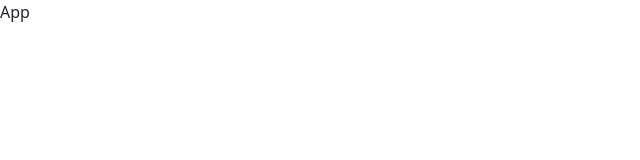
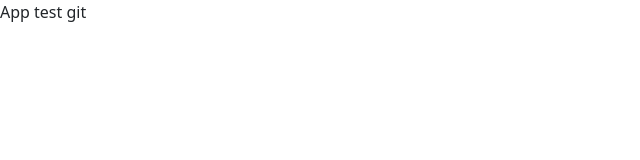
Before and after one commit to VakiTaki/result_jfd, a React (Create React App) app: page / in a window 1280 px wide. Shown: the top 160 px of the page, without its empty margins (0-640 px from the left). Built offline with nearby package versions, Linux system fonts and the light colour scheme.

Commit message:
test git

```diff
--- a/src/App.js
+++ b/src/App.js
@@ -4,6 +4,7 @@ function App() {
   return (
     <div className="App">
       App
+      test git
     </div>
   );
 }
```
